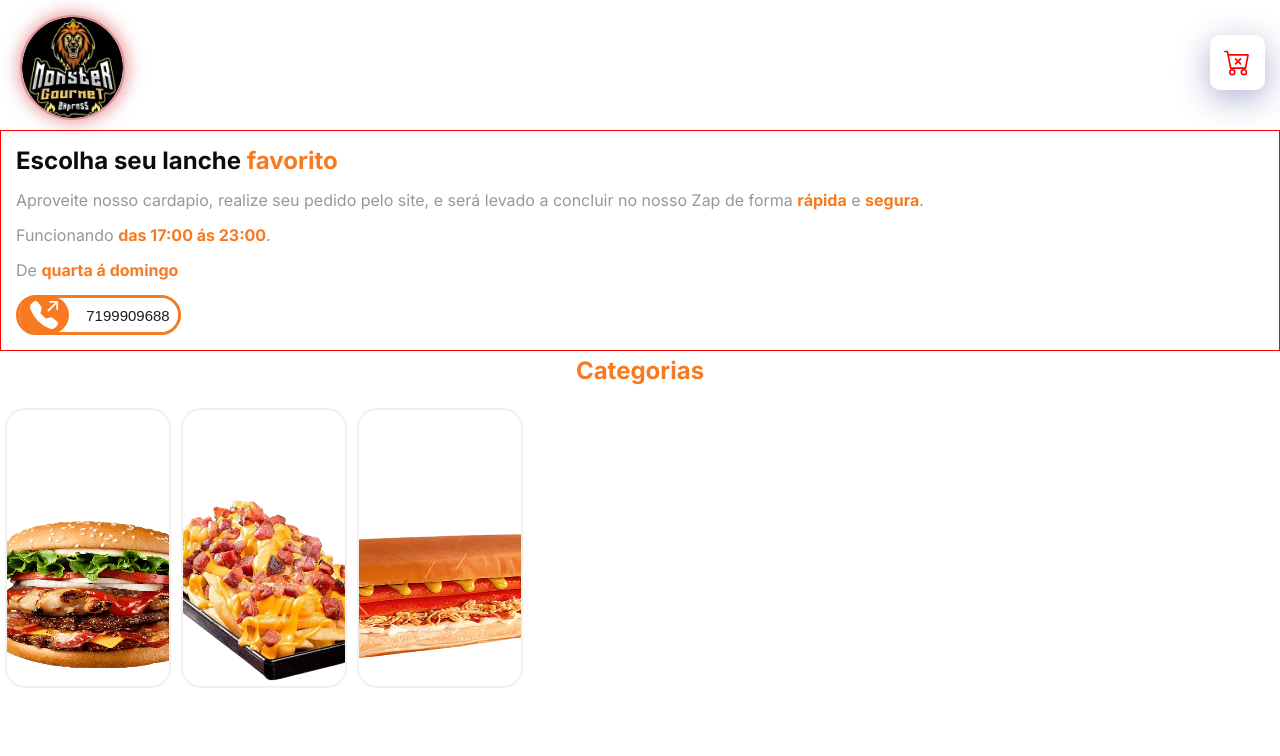
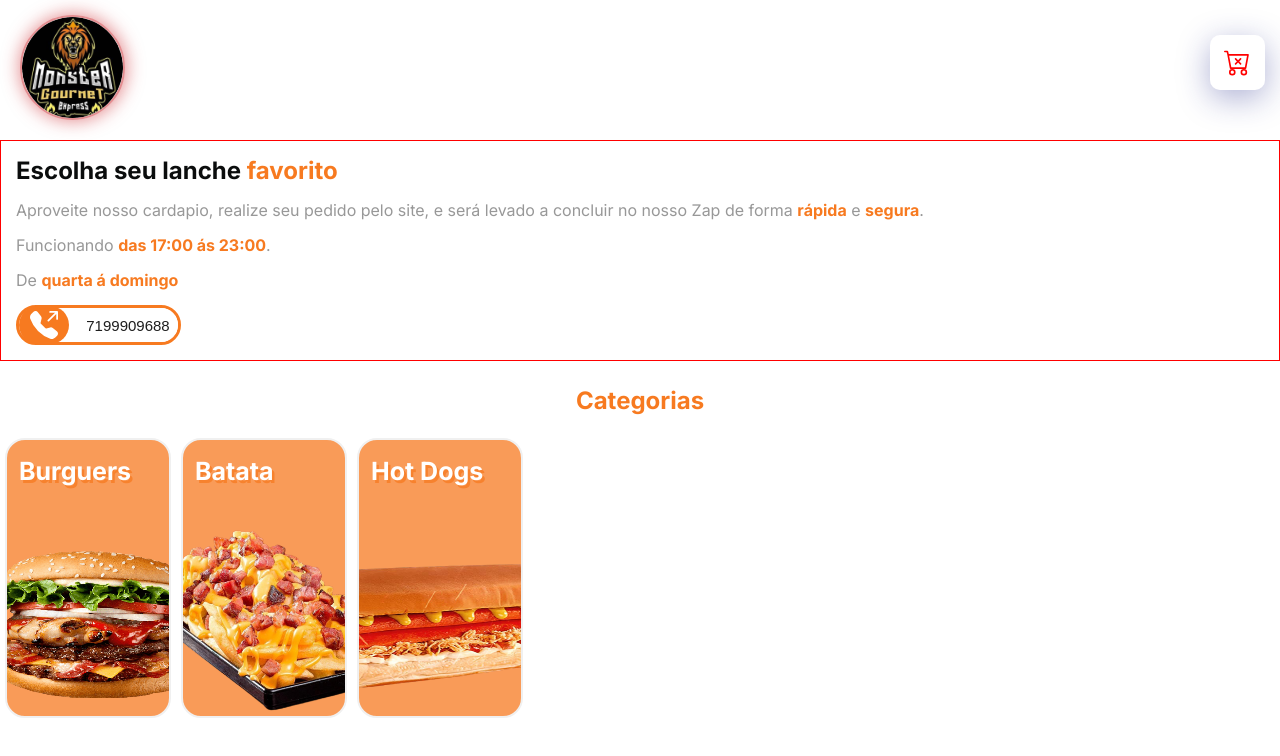
Before and after one commit to MonsterGourmet/front-end, a Next.js app: page / in a window 1280 px wide. Shown: the top 756 px of the page. Built offline with nearby package versions, Linux system fonts and the light colour scheme.

Commit message:
feat: add Styles

```diff
--- a/src/components/Info/styled.ts
+++ b/src/components/Info/styled.ts
@@ -7,7 +7,8 @@
 
      border: 1px solid red;
 
-     padding: 15px;
+     padding:  15px;
+     margin:   10px 0 20px 0;
 
      flex-direction: column;
      display: flex;
--- a/src/styles/_globalStyled.tsx
+++ b/src/styles/_globalStyled.tsx
@@ -8,6 +8,8 @@
     padding: 0;
 
     box-sizing: border-box;
+
+    list-style-type: none;
   }
 
   button {
@@ -35,9 +37,12 @@
 		--color-Random12: #30007d;
 
 		--color-Brand1: #F77A20;
+		--color-Brand1-75: #F77A20BF;
 		--color-Brand2: #5126ea;
 		--color-Brand3: #b0a6f0;
 		--color-Brand4: #edeafd;
+
+		--color-DropShow: #1a1919a6;
 
 		--color-Grey0: #0b0d0d;
 		--color-Grey1: #212529;
@@ -55,6 +60,7 @@
 		--color-font: #1E1E1E;
 
 		--slider-Widht: 250px;
+
 	}
 
 `;
```
